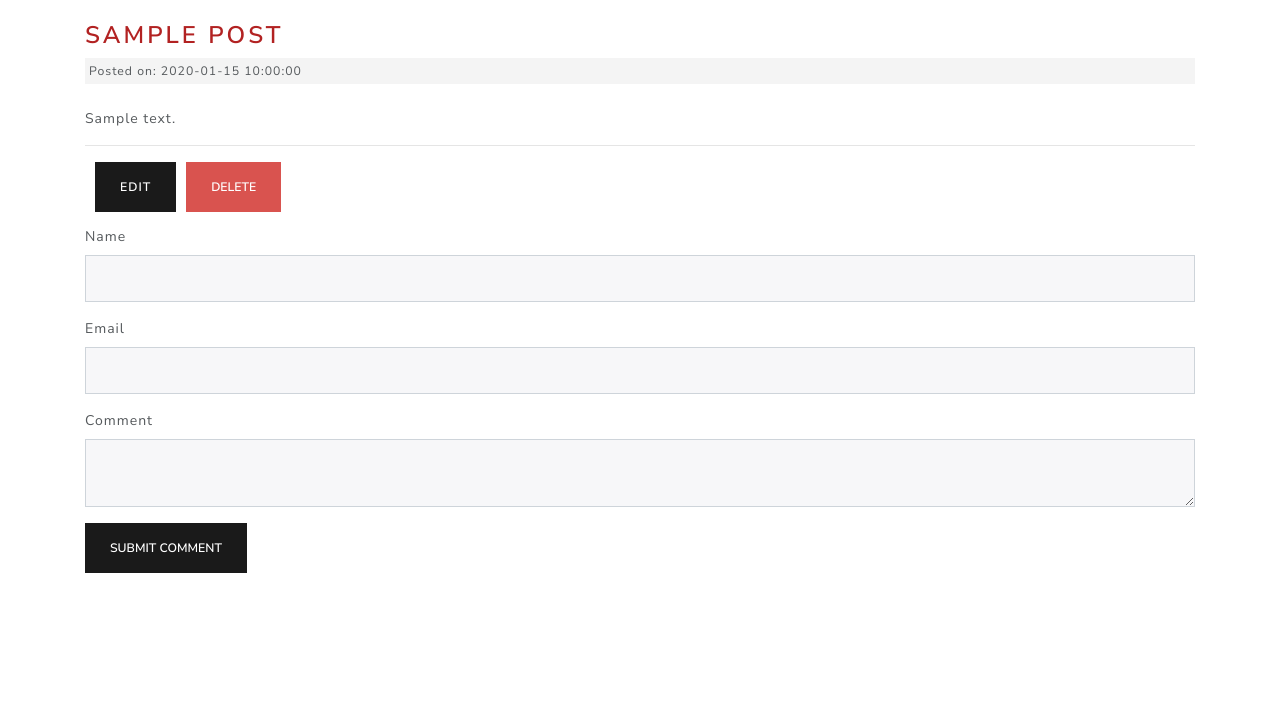
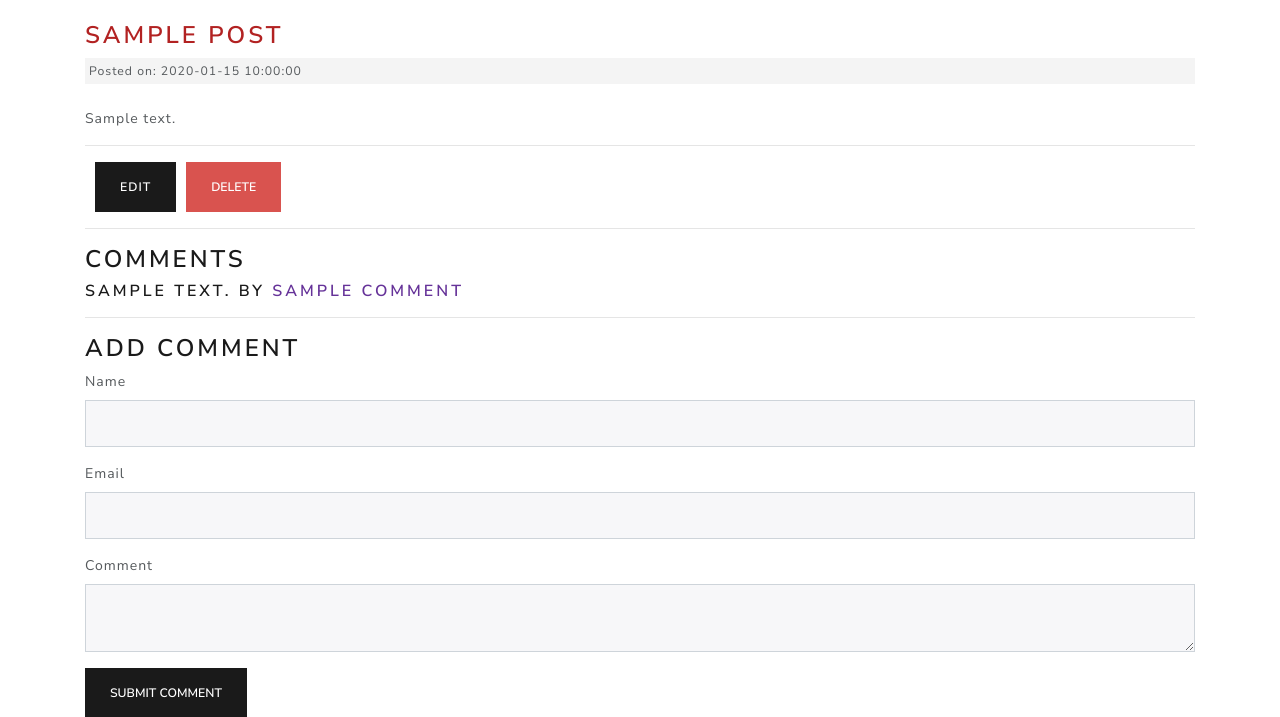
Before and after one commit to GengJulian/Webprog3_project, a CodeIgniter app: page /Webprog3_project/posts/sample in a window 1280 px wide. Shown: the part 100-817 px from the top of the page. Before the commit the page ends 673 px from the top, so only its background shows below. Run offline with CodeIgniter, Linux system fonts and the light colour scheme; tables that the repository leaves empty or names only in its code hold one stand-in row (values such as "Sample post"); some libraries are stand-ins or nearby versions.

Commit message:
Added comment listing to the post view.

```diff
--- a/application/config/autoload.php
+++ b/application/config/autoload.php
@@ -89,7 +89,7 @@ $autoload['drivers'] = array();
 |
 |	$autoload['helper'] = array('url', 'file');
 */
-$autoload['helper'] = array('url','form','text');
+$autoload['helper'] = array('url','form','text','email');
 
 /*
 | -------------------------------------------------------------------
@@ -132,4 +132,4 @@ $autoload['language'] = array();
 |
 |	$autoload['model'] = array('first_model' => 'first');
 */
-$autoload['model'] = array('post_model','category_model');
+$autoload['model'] = array('post_model','category_model','comment_model');
--- a/application/controllers/Posts.php
+++ b/application/controllers/Posts.php
@@ -15,6 +15,7 @@ class Posts extends CI_Controller{
 
 	public function view($slug = NULL){
 		$data['posts'] = $this->post_model->get_posts($slug);
+		$data['comments'] = $this->comment_model->get_comments($data['posts'][0]['id']);
 
 		if(empty($data['posts'])){
 			show_404();
--- /dev/null
+++ b/application/models/Comment_model.php
@@ -0,0 +1,22 @@
+<?php
+
+
+class Comment_model extends CI_Model{
+	public function __construct(){
+		$this->load->database();
+	}
+
+	public function create_comment($post_id){
+		$data = array('post_id' =>  $post_id,
+						'name' => $this->input->post('name'),
+						'email' => $this->input->post('email'),
+						'body' => $this->input->post('body'));
+
+		return $this->db->insert('comments',$data);
+	}
+
+	public function get_comments($post_id){
+		$query = $this->db->get_where('comments',array('post_id' => $post_id));
+		return $query->result_array();
+	}
+}
--- a/application/views/posts/view.php
+++ b/application/views/posts/view.php
@@ -9,8 +9,23 @@
 	<?php echo form_open('/posts/delete/'.$post['id']); ?>
 		<input type="submit" value="delete" class="btn btn-danger">
 	</form>
-
-	<?php echo form_open('comments/create') ?>
+	<hr>
+	<h3>Comments</h3>
+	<?php if($comments): ?>
+		<?php foreach ($comments as $comment): ?>
+			<div class="well">
+				<h5>
+					<?php echo $comment['body']; ?>  by  <strong style="color: rebeccapurple;"> <?php echo $comment['name']; ?> </strong>
+				</h5>
+			</div>
+		<?php endforeach; ?>
+	<?php else: ?>
+		<p>Nem érkezett még komment!</p>
+	<?php endif; ?>
+	<hr>
+	<h3>Add comment</h3>
+	<?php echo validation_errors(); ?>
+	<?php echo form_open('comments/create/'.$post['id']); ?>
 		<div class="form-group">
 			<label>Name</label>
 			<input type="text" name="name" class="form-control">
@@ -21,9 +36,9 @@
 		</div>
 		<div class="form-group">
 			<label>Comment</label>
-			<textarea name="name" class="form-control"></textarea>
+			<textarea name="body" class="form-control"></textarea>
 		</div>
-		<input type="hidden" name="slug" value="<?php echo $post['slug'];?>">
+		<input type="hidden" name="slug" value="<?php echo $post['slug']; ?>">
 		<button class="btn btn-primary" type="submit">Submit comment</button>
 	</form>
-<?php endforeach;?>
+<?php endforeach; ?>
```
Also changed, not shown: application/controllers/Comments.php (added, +23 -0 lines).
